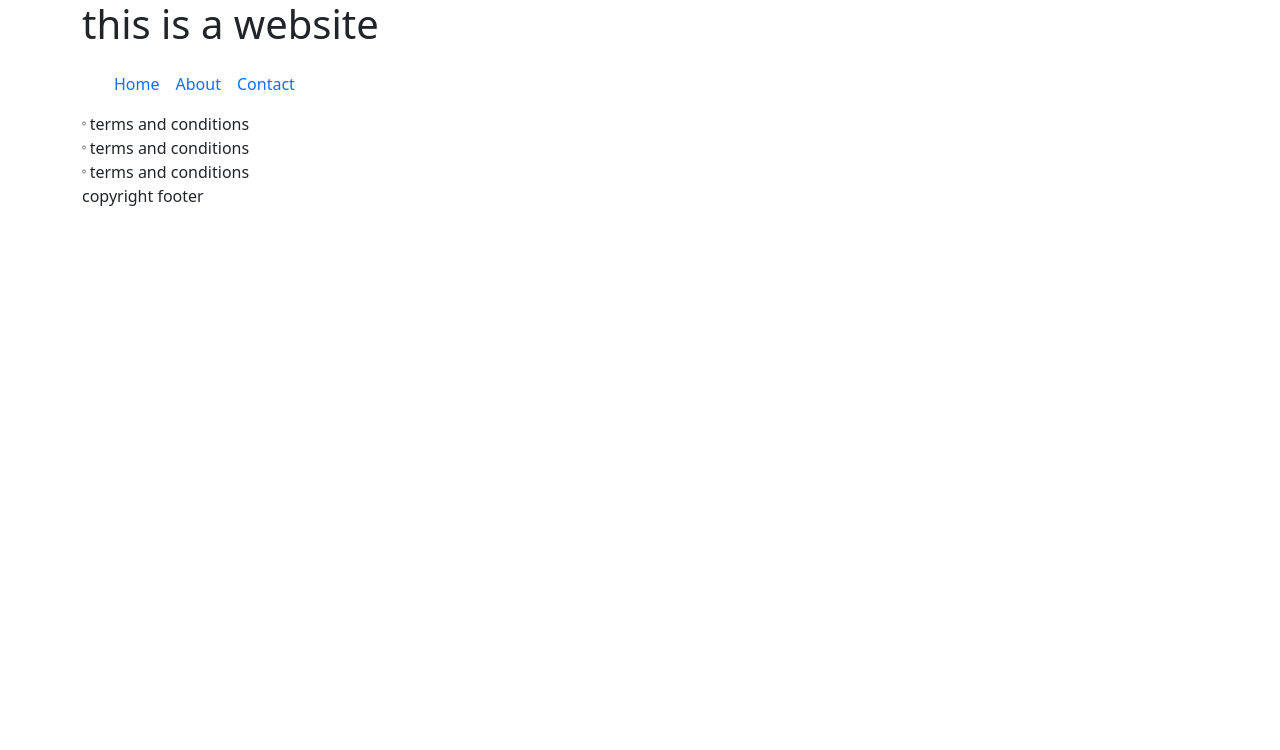
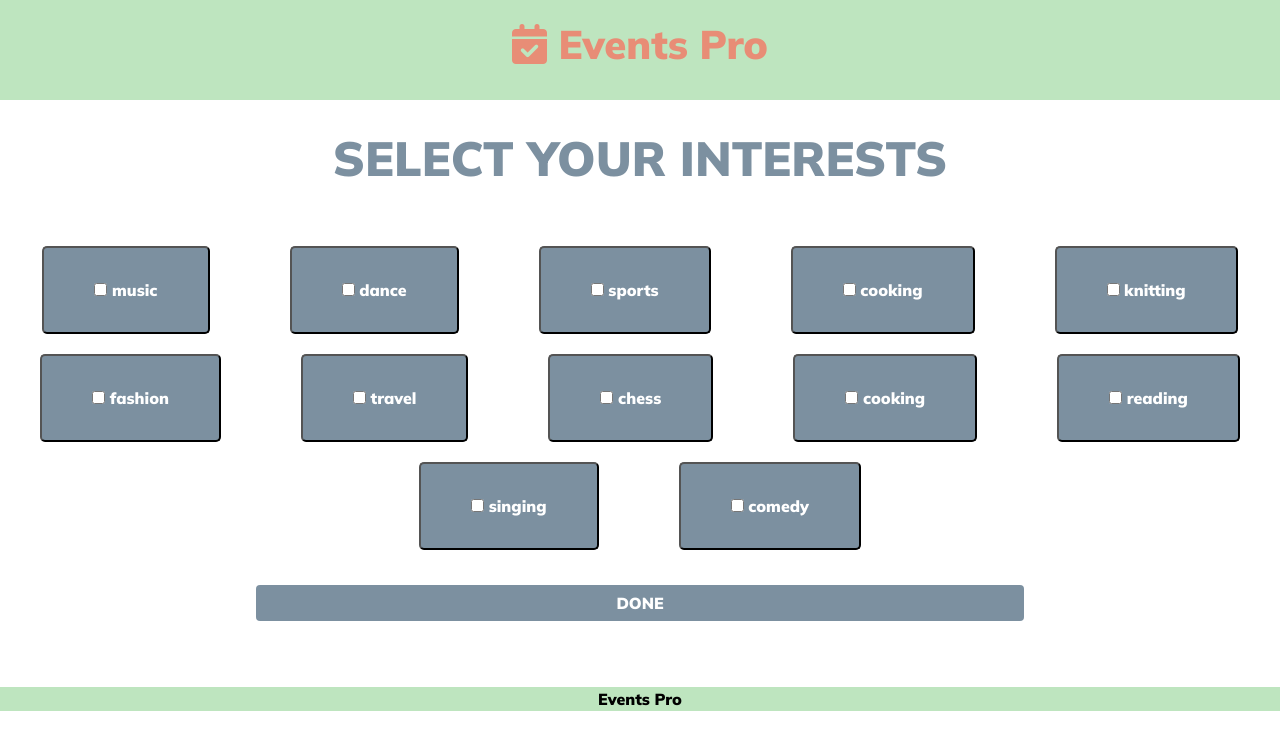
Before and after one commit to ramyakunduru/comp126_finalproject, a plain HTML site: page final-project/interests.html in a window 1280 px wide. Drawn offline with nearby package versions, Linux system fonts and the light colour scheme; a web font is replaced by a local one.

Commit message:
finishing up commit

```diff
--- a/final-project/css/stylesramya.css
+++ b/final-project/css/stylesramya.css
@@ -4,32 +4,22 @@ html {
     font-family: 'Mulish', sans-serif;
 }
 
-label{
+label {
     font-family: 'Mulish';
     padding: 10px;
 }
-/*
 
-.icon {
-    display: flex;
-    margin: 20px;
+.placeholder {
+    color: #E88D76;
+    font-family: 'maitree';
 }
 
-.svg {
-    margin: 10px 20px;
+body {
+    margin: 0px;
+    padding: 0px;
 }
 
-
-input {
-    width: 100%;
-    margin-bottom: 25px;
-}
-
-label {
-    margin-bottom: 20px;
-    width: 100%;
-}
-
+/*
 
 button {
     padding: 10px 20px;
@@ -68,33 +58,66 @@ a {
 
 .top {
     background-color:#bee5bf;
+    height: 100px;
 }
 
-.container-fluid {
+.container {
     padding-left: 0px;
+    padding-right: 0px;
+    max-width: 100%;
+}
+
+#selectbox {
+    color: #bee5bf;
 }
 
 h1 {
     margin-top: 20px;
+    color:#E88D76;
 }
 
-.nav-bar {
-    padding-left: 0px;
-}
-
-.nav-link {
-    color:black;
+.signupform {
+    background: #f5f5f5;
+    height: 100%;
+    padding: 40px;
 }
 
 .form {
     background: #f5f5f5;
     height: 100%;
+    padding: 0px;
+    font-size: 1em;
     padding: 40px;
 }
 
 h2 {
     text-align: center;
     font-family: mulish;
-    color: #E88D76;
+    color: #7c90a0;
     font-size: 3em;
 }
+
+.button {
+    padding: 30px 50px;
+}
+
+.button-container {
+    display: flex;
+    flex-wrap: wrap;
+    justify-content: center;
+    align-items: center;
+    padding-top: 10px;
+    padding-bottom: 40px;
+}
+
+button {
+    margin: 10px 40px;
+    color: white;
+    border-radius: 5px;
+    font-family: 'mulish';
+    background-color: #7c90a0;
+}
+
+button:hover {
+    background-color: #E88D76
+}
--- a/final-project/interests.html
+++ b/final-project/interests.html
@@ -10,90 +10,57 @@
     @import url('https://fonts.googleapis.com/css2?family=Mada&family=Maitree&family=Mulish:wght@900&display=swap');
   </style>
     <link href="https://cdnjs.cloudflare.com/ajax/libs/font-awesome/6.1.1/css/all.min.css" rel="stylesheet">
-    <link rel="stylesheet" href="css/styles.css">
+    <link rel="stylesheet" href="css/stylesramya.css">
 </head>
 
-<body>
-    <div class="container d-flex flex-column" >
+    <div class="container">
       <div class="top">
       <div class="row">
       <div class="col">
-        <h1 role="banner" aria-level="1"> this is a website </h1>
-
-    <nav class="navbar navbar-expand-lg navbar">
-      <div class="container-fluid">
-        <button class="navbar-toggler" type="button" data-bs-toggle="collapse" data-bs-target="#navbarSupportedContent" aria-label="Toggle navigation">
-          <span class="navbar-toggler-icon">
-            <i class="fa fa-bars" aria-hidden="true"></i>
-          </span>
-        </button>
-        <div class="collapse navbar-collapse" id="navbarSupportedContent">
-          <ul class="navbar-nav me-auto mb-2 mb-lg-0">
-            <li class="nav-item">
-              <a class="nav-link active" href="#">Home</a>
-            </li>
-            <li class="nav-item">
-              <a class="nav-link" href="#">About</a>
-            </li>
-            <li class="nav-item">
-                <a class="nav-link" href="#">Contact</a>
-            </li>
-              <ul class="dropdown-menu" aria-labelledby="navbarDropdown">
-                <li><a class="dropdown-item" href="#">Action</a></li>
-                <li><a class="dropdown-item" href="#">Another action</a></li>
-                <li><a class="dropdown-item" href="#">Something else here</a></li>
-              </ul>
-            </li>
-          </ul>
-        </div>
-      </div>
-    </nav>
-    </div>
-    </div>
-    </div>
-
-  <div class="row">
-    <div class="col-sm-6 col-md-6 col-lg-4 d-flex flex-wrap" style="width: auto; display: inline;">
-      <div class="form">
-        <body action="/" method="post">
-          <div>
-            <input type="checkbox" id="scales" name="scales" style="width: 2%">
-            <label for="scales">terms and conditions</label>
+      <h1 role="banner" aria-level="1" style="font-family: mulish; text-align: center;"><i class="fa-solid fa-calendar-check"></i>    Events Pro </h1>
     </div>
     </div>
     </div>
     </div>
 
+<h2 style="padding: 30px 0px;">SELECT YOUR INTERESTS</h2>
 <div class="row">
-    <div class="col-sm-6 col-md-6 col-lg-4 d-flex flex-wrap" style="width: auto; display: inline;">
-      <div class="form">
-        <body action="/" method="post">
-        <div>
-       <input type="checkbox" id="scales" name="scales" style="width: 2%">
-      <label for="scales">terms and conditions</label>
-     </div>
-  </div>
-  </div>
-  </div>
+  <div class="col-sm-12 col-md-12 col-lg-12">
+<div class="button-container">
 
-  <div class="row">
-    <div class="col-sm-0 col-md-0 col-lg-4 d-flex flex-wrap" style="width: auto; display: inline;">
-        <div class="form">
-          <body action="/" method="post">
-          <div>
-         <input type="checkbox" id="scales" name="scales" style="width: 2%">
-        <label for="scales">terms and conditions</label>
-       </div>
+<button class="button btn-1"><input type="checkbox" id="selectbox" name="selectbox"> music</button>
+
+<button class="button btn-1"><input type="checkbox" id="selectbox" name="selectbox"> dance</button>
+
+<button class="button btn-1"><input type="checkbox" id="selectbox" name="selectbox"> sports</button>
+
+<button class="button btn-1"><input type="checkbox" id="selectbox" name="selectbox"> cooking</button>
+
+<button class="button btn-1"><input type="checkbox" id="selectbox" name="selectbox"> knitting</button>
+
+<button class="button btn-1"><input type="checkbox" id="selectbox" name="selectbox"> fashion</button>
+
+<button class="button btn-1"><input type="checkbox" id="selectbox" name="selectbox"> travel</button>
+
+<button class="button btn-1"><input type="checkbox" id="selectbox" name="selectbox"> chess</button>
+
+<button class="button btn-1"><input type="checkbox" id="selectbox" name="selectbox"> cooking</button>
+
+<button class="button btn-1"><input type="checkbox" id="selectbox" name="selectbox"> reading</button>
+
+<button class="button btn-1"><input type="checkbox" id="selectbox" name="selectbox"> singing</button>
+
+<button class="button btn-1"><input type="checkbox" id="selectbox" name="selectbox"> comedy</button>
+
+<a href=interests.html class="create btn btn-primary" role="button" style="background-color: #7C90a0; border:none; font-family:mulish; margin: 2% 20%;"> DONE </a>
 </div>
 </div>
 </div>
 
   <div class="row">
     <div class=" footer col-sm-12 cold-md-12 col-lg-12">
-        <footer>copyright footer</footer>
+      <footer style="font-family: mulish; color: black;">Events Pro</footer>
     </div>
-  </div>
-
   </div>
 
 <!-- Bootstrap JS Bundle with Popper -->
```
Also changed, not shown: final-project/signup.html (+9 -51 lines), 1 other file. Lines whose indentation alone changed are shown as unchanged.
